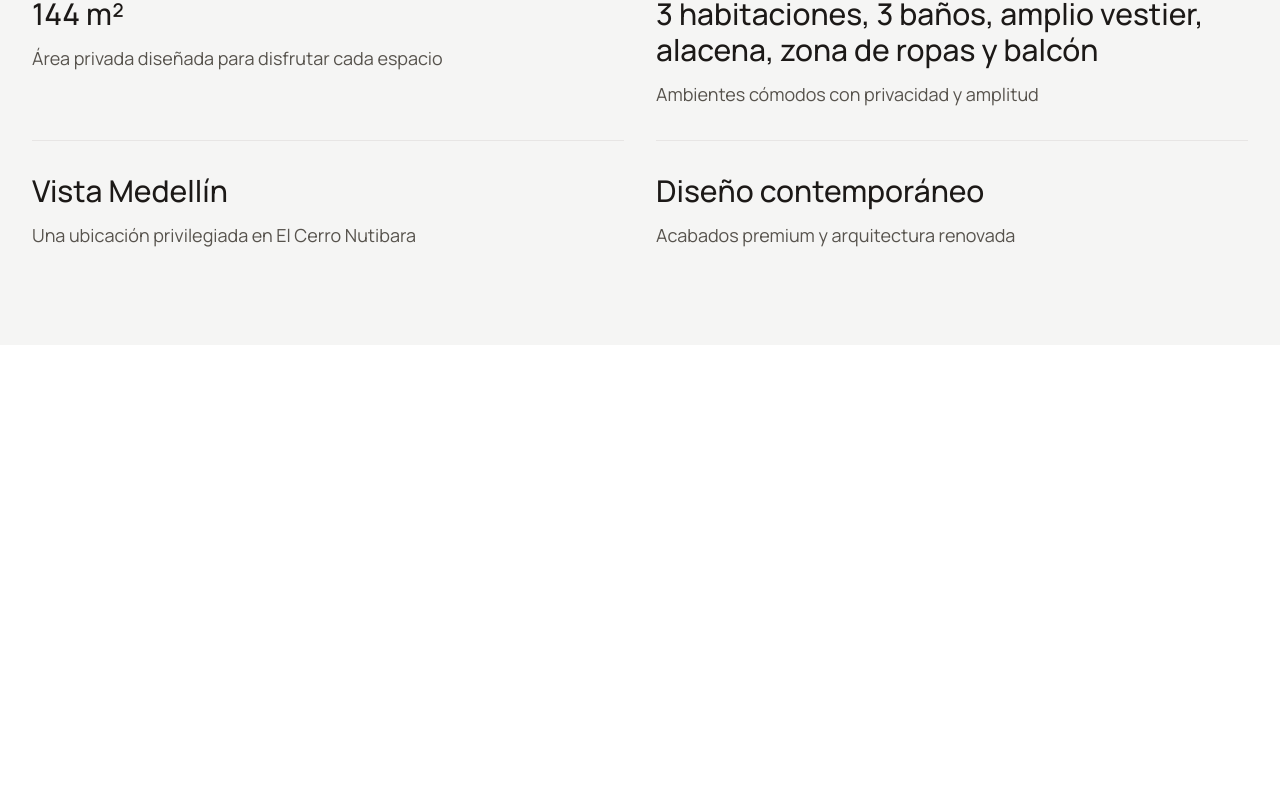
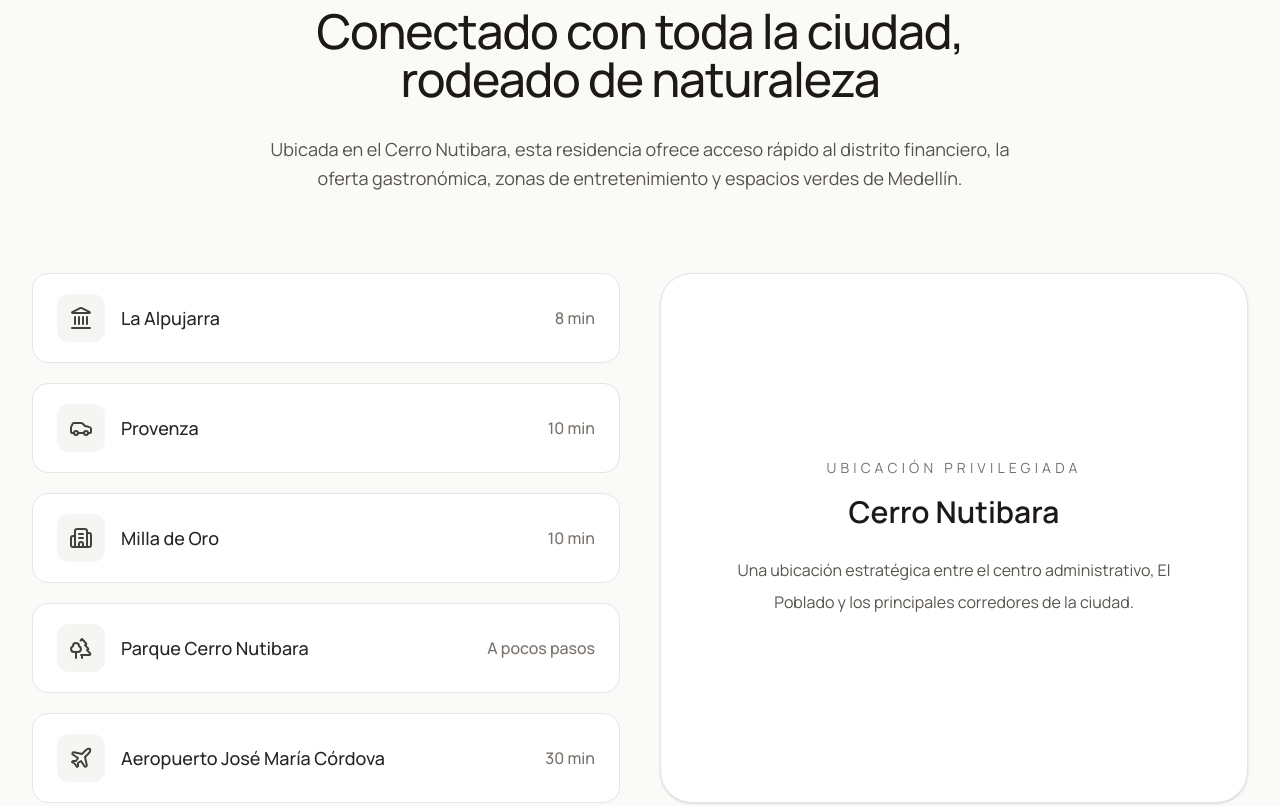
Before and after one commit to Jara84/luxury-residence-landing, a React (Vite) app: page / in a window 1280 px wide. Shown: the part 5314-6120 px from the top of the page. Before the commit the page ends 5659 px from the top, so only its background shows below. Built offline with nearby package versions, Linux system fonts and the light colour scheme.

Commit message:
feat: add premium location experience section

```diff
--- a/src/App.tsx
+++ b/src/App.tsx
@@ -6,6 +6,7 @@ import Introduction from "./components/sections/Introduction";
 import Lifestyle from "./components/sections/Lifestyle";
 import SignatureFeatures from "./components/sections/SignatureFeatures";
 import Gallery from "./components/sections/Gallery";
+import TheLocation from "./components/sections/TheLocation";
 import Highlights from "./components/sections/Highlights";
 
 function App() {
@@ -23,6 +24,8 @@ function App() {
 
       <Gallery />
 
+      <TheLocation />
+
       <Highlights />
     </main>
   );
--- /dev/null
+++ b/src/components/sections/TheLocation.tsx
@@ -0,0 +1,87 @@
+import { useTranslation } from "react-i18next";
+
+import {
+  Building2,
+  Car,
+  Landmark,
+  Plane,
+  Trees,
+} from "lucide-react";
+
+import Container from "../ui/Container";
+import Section from "../ui/Section";
+import LocationItem from "../ui/LocationItem";
+
+export default function TheLocation() {
+  const { t } = useTranslation();
+
+  return (
+    <Section className="bg-stone-50">
+      <Container>
+        <div className="mx-auto max-w-3xl text-center">
+          <p className="text-sm uppercase tracking-[0.3em] text-stone-500">
+            {t("location.label")}
+          </p>
+
+          <h2 className="mt-6 text-4xl font-medium tracking-tight text-stone-900 md:text-5xl">
+            {t("location.title")}
+          </h2>
+
+          <p className="mt-8 text-lg leading-relaxed text-stone-600">
+            {t("location.description")}
+          </p>
+        </div>
+
+        <div className="mt-20 grid gap-10 lg:grid-cols-2">
+          <div className="space-y-5">
+            <LocationItem
+              icon={Landmark}
+              title={t("location.items.alpujarra")}
+              value="8 min"
+            />
+
+            <LocationItem
+              icon={Car}
+              title={t("location.items.provenza")}
+              value="10 min"
+            />
+
+            <LocationItem
+              icon={Building2}
+              title={t("location.items.milla")}
+              value="10 min"
+            />
+
+            <LocationItem
+              icon={Trees}
+              title={t("location.items.nutibara")}
+              value={t("location.walking")}
+            />
+
+            <LocationItem
+              icon={Plane}
+              title={t("location.items.airport")}
+              value="30 min"
+            />
+          </div>
+
+          <div className="flex items-center justify-center rounded-[32px] border border-stone-200 bg-white p-12 shadow-sm">
+            <div className="text-center">
+              <p className="text-sm uppercase tracking-[0.3em] text-stone-500">
+                {t("location.mapLabel")}
+              </p>
+
+              <h3 className="mt-4 text-3xl font-semibold text-stone-900">
+                Cerro Nutibara
+              </h3>
+
+              <p className="mt-6 leading-8 text-stone-600">
+                {t("location.mapDescription")}
+              </p>
+            </div>
+          </div>
+        </div>
+      </Container>
+    </Section>
+  );
+}
--- /dev/null
+++ b/src/components/ui/LocationItem.tsx
@@ -0,0 +1,46 @@
+import type { LucideIcon } from "lucide-react";
+
+interface LocationItemProps {
+  icon: LucideIcon;
+  title: string;
+  value: string;
+}
+
+export default function LocationItem({
+  icon: Icon,
+  title,
+  value,
+}: LocationItemProps) {
+  return (
+    <div
+      className="
+        flex
+        items-center
+        justify-between
+        rounded-2xl
+        border
+        border-stone-200
+        bg-white
+        px-6
+        py-5
+        transition-all
+        duration-300
+        hover:shadow-lg
+      "
+    >
+      <div className="flex items-center gap-4">
+        <div className="rounded-xl bg-stone-100 p-3">
+          <Icon size={24} className="text-stone-700" />
+        </div>
+
+        <span className="text-lg font-medium text-stone-800">
+          {title}
+        </span>
+      </div>
+
+      <span className="text-stone-500 font-medium">
+        {value}
+      </span>
+    </div>
+  );
+}
--- a/src/i18n/en.ts
+++ b/src/i18n/en.ts
@@ -116,6 +116,29 @@ const en = {
       description:
         "Two 24,000 BTU air conditioning systems provide exceptional comfort year-round.",
     },
+  location: {
+    label: "The Location",
+
+    title: "Connected to Everything, Surrounded by Nature",
+
+    description:
+      "Located on Cerro Nutibara, the residence offers quick access to Medellín's financial district, dining, entertainment and green spaces.",
+
+    walking: "Walking Distance",
+
+    mapLabel: "Prime Location",
+
+    mapDescription:
+      "Perfectly positioned between the city's business, cultural and residential districts.",
+
+    items: {
+      alpujarra: "La Alpujarra",
+      provenza: "Provenza",
+      milla: "Milla de Oro",
+      nutibara: "Cerro Nutibara Park",
+      airport: "José María Córdova Airport",
+    },
+  },
 
     renovation: {
       title: "Complete Luxury Renovation",
--- a/src/i18n/es.ts
+++ b/src/i18n/es.ts
@@ -127,6 +127,29 @@ const es = {
         "Materiales premium, iluminación personalizada y diseño contemporáneo transforman cada espacio de la residencia.",
     },
   },
+location: {
+  label: "La Ubicación",
+
+  title: "Conectado con toda la ciudad, rodeado de naturaleza",
+
+  description:
+    "Ubicada en el Cerro Nutibara, esta residencia ofrece acceso rápido al distrito financiero, la oferta gastronómica, zonas de entretenimiento y espacios verdes de Medellín.",
+
+  walking: "A pocos pasos",
+
+  mapLabel: "Ubicación privilegiada",
+
+  mapDescription:
+    "Una ubicación estratégica entre el centro administrativo, El Poblado y los principales corredores de la ciudad.",
+
+  items: {
+    alpujarra: "La Alpujarra",
+    provenza: "Provenza",
+    milla: "Milla de Oro",
+    nutibara: "Parque Cerro Nutibara",
+    airport: "Aeropuerto José María Córdova",
+  },
+},
 
   highlights: {
     area: {
```
Also changed, not shown: 1 other file (tests, documents, lock files or other folders).
